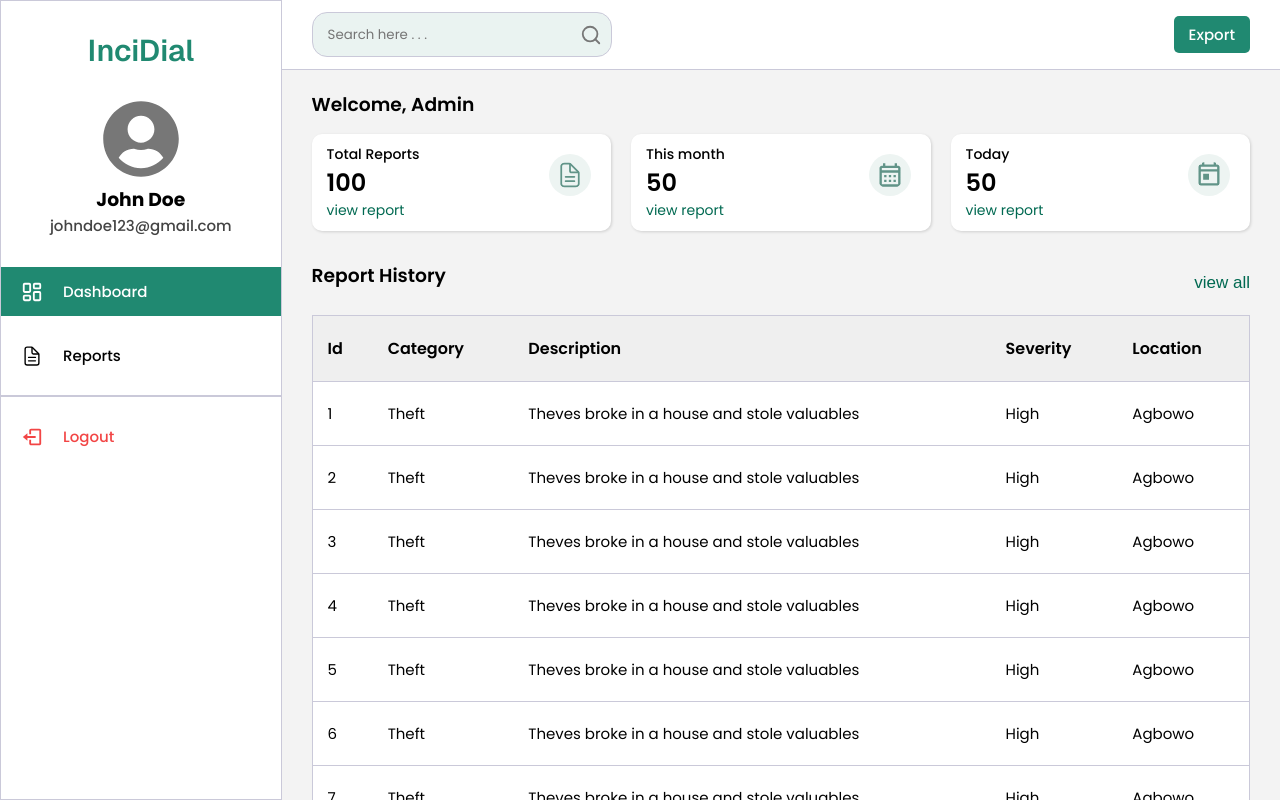
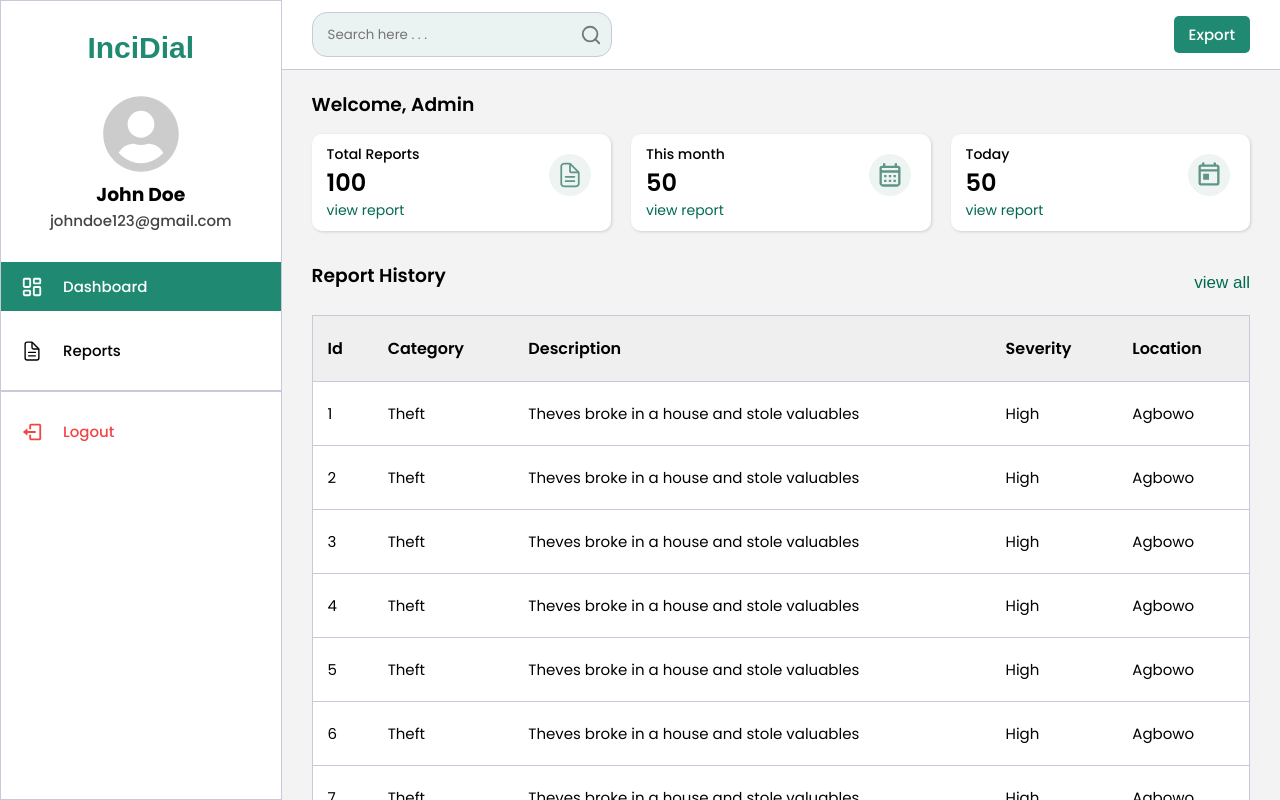
Before and after one commit to SamuelOmodele/incidial, a Next.js app: page /admin in a window 1280 px wide. Built offline with nearby package versions, Linux system fonts and the light colour scheme; a web font is replaced by a local one.

Commit message:
chore: sidebar ui tweak

```diff
--- a/app/components/sidebar/sidebar.module.css
+++ b/app/components/sidebar/sidebar.module.css
@@ -11,7 +11,7 @@
     font-size: 30px;
     font-weight: 600;
     margin-bottom: 30px;
-    font-family: var(--font-geist-sans);
+    font-family: var(--font-ovo);
 }
 .profileContainer{
     text-align: center;
--- a/app/components/sidebar/sidebar.tsx
+++ b/app/components/sidebar/sidebar.tsx
@@ -17,7 +17,7 @@ const Sidebar = () => {
       </div>
 
       <div className={styles.profileContainer}>
-        <appIcons.userIcon size={78} style={{ color: '#777' }} />
+        <appIcons.userIcon size={78} style={{ color: '#ccc' }} />
         <h3>John Doe</h3>
         <p>johndoe123@gmail.com</p>
       </div>
@@ -26,7 +26,7 @@ const Sidebar = () => {
         <li className={(pathname === '/admin' || pathname === '/admin/') ? styles.active : ''} onClick={() => router.push('/admin')}><appIcons.dashboardIcon size={22} /> Dashboard</li>
         <li className={(pathname === '/admin/reports' || pathname === '/admin/reports/') ? styles.active : ''} onClick={() => router.push('/admin/reports')}><appIcons.documentIcon size={22} /> Reports</li>
         <hr color='#cac9d9' />
-        <li className={styles.logout}><appIcons.logoutIcon size={22} /> Logout</li>
+        <li className={styles.logout} onClick={() => router.push('/')}><appIcons.logoutIcon size={22} /> Logout</li>
       </ul>
     </div>
   )
```
